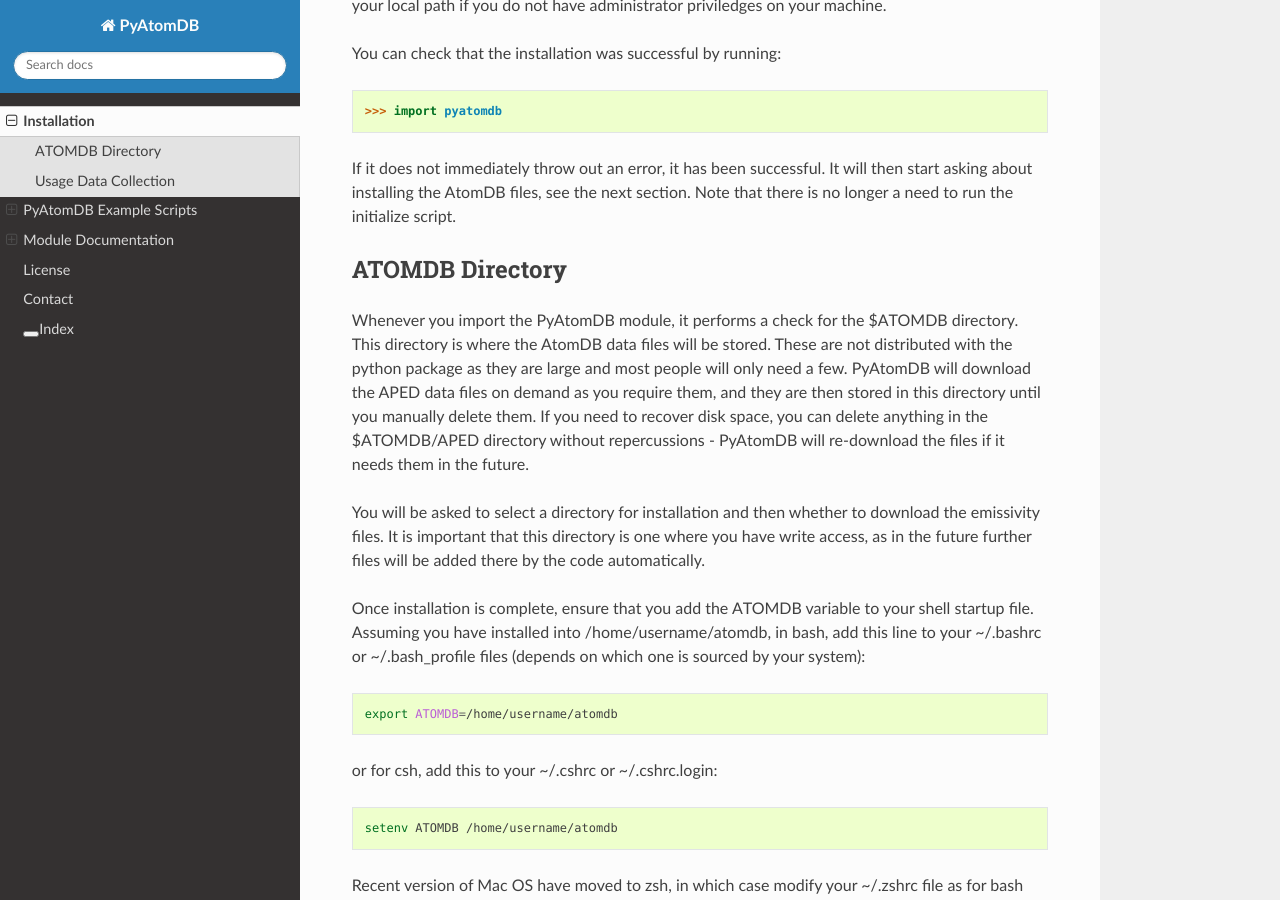
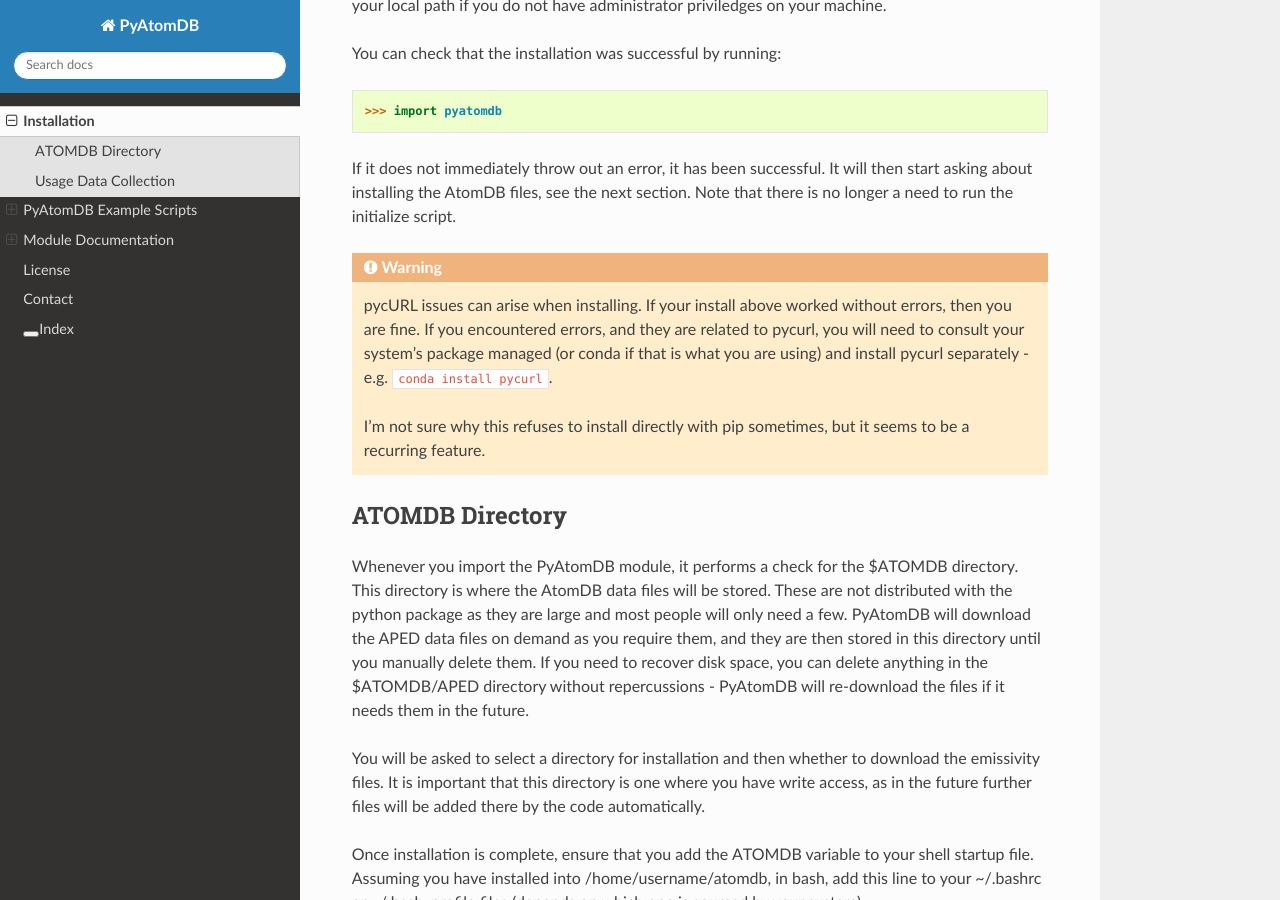
Before and after one commit to AtomDB/pyatomdb, a Sphinx documentation site: the page built from pyatomdb/docs/installation.rst, in a window 1280 px wide and 900 px high, scrolled down 586 px. Built offline with Sphinx 7.4.7 and the Read the Docs theme 2.0.0, drawn with Linux system fonts in a browser that asks for light colours.

Commit message:
Added documentation about installing with pycurl

```diff
--- a/pyatomdb/docs/installation.rst
+++ b/pyatomdb/docs/installation.rst
@@ -35,6 +35,18 @@
 If it does not immediately throw out an error, it has been successful. It will
 then start asking about installing the AtomDB files, see the next section. Note
 that there is no longer a need to run the initialize script.
+
+
+.. warning::
+  pycURL issues can arise when installing. If your install above worked without
+  errors, then you are fine. If you encountered errors, and they are related to
+  pycurl, you will need to consult your system's package managed (or conda if
+  that is what you are using) and install pycurl separately -
+  e.g. ``conda install pycurl``.
+
+  I'm not sure why this refuses to install directly with pip sometimes, but it seems
+  to be a recurring feature.
+
 
 ----------------
 ATOMDB Directory
```
